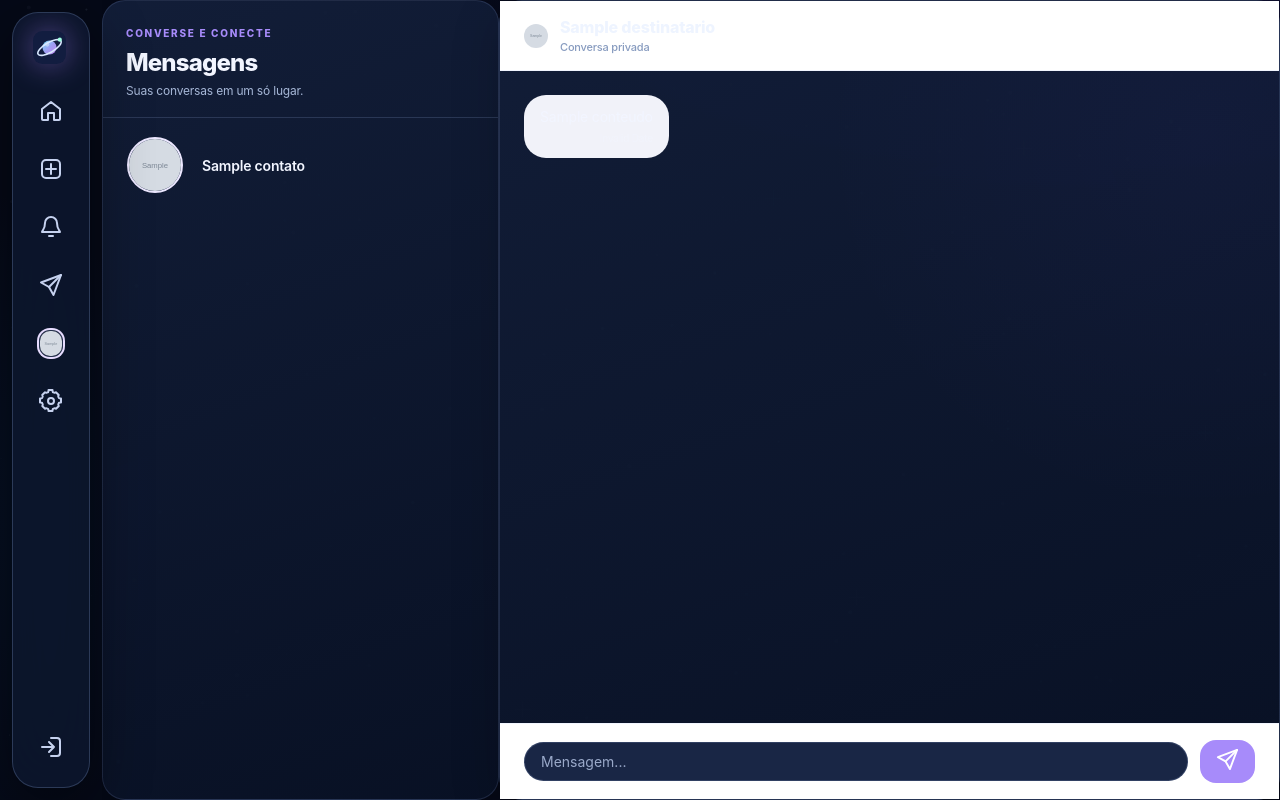
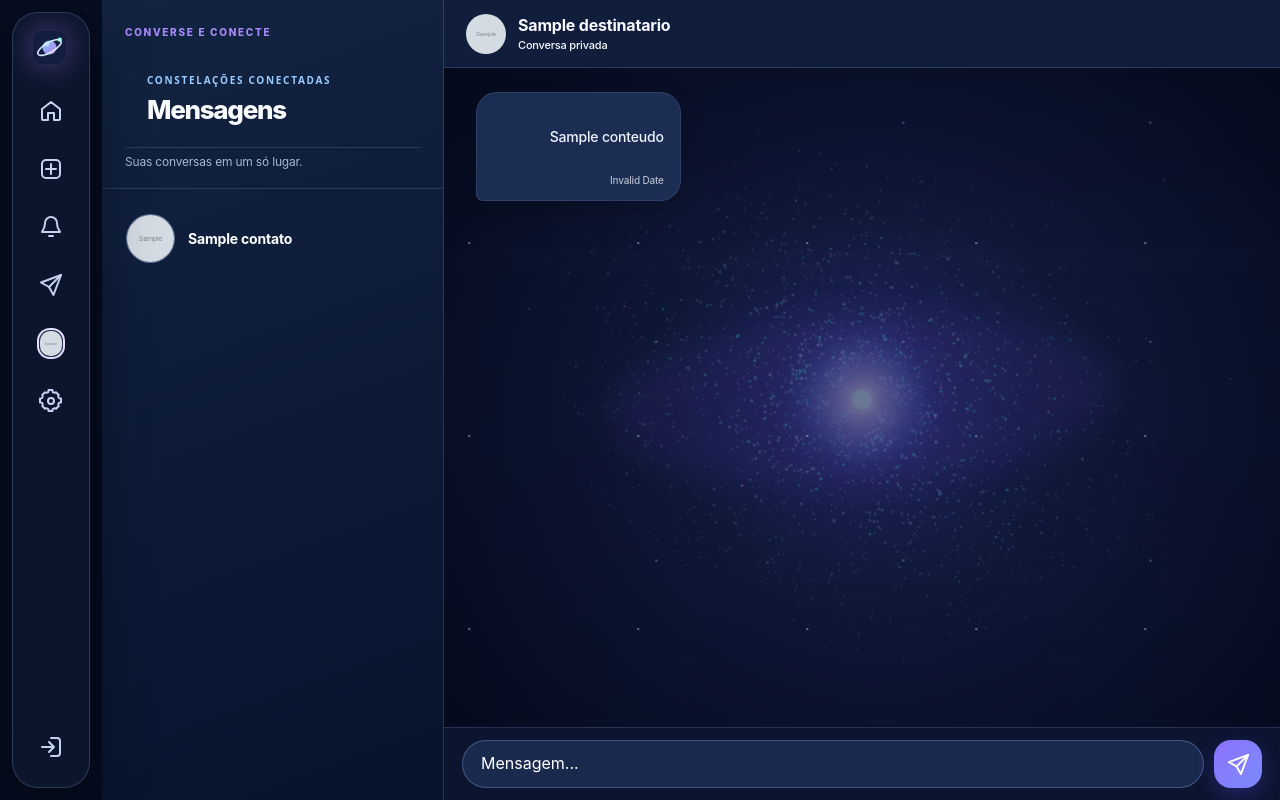
Before and after one commit to Carlin233/EchoNet, a Node project: template views/mensagens.ejs in a window 1280 px wide. Run offline with Node 20 templates, Linux system fonts and the light colour scheme; the template is opened without the code that fills it: most values are stand-ins (such as "Sample title", 1, 10 or a date in 2020); grey boxes marked "Sample" are stand-in pictures; some libraries are stand-ins or nearby versions.

Commit message:
Corrigir partes brancas das mensagens no Nosverso

```diff
--- /dev/null
+++ b/public/css/nosverso-chat-reparado.css
@@ -0,0 +1,402 @@
+/* NÓSVERSO SINAIS — correção visual isolada em /mensagens.
+   Não altera as rotas, o envio de mensagens, o CSRF ou o banco.
+   Carregado por último para neutralizar conflitos entre temas antigos. */
+:root {
+  --nv-chat-deep: #060d21;
+  --nv-chat-panel: #0c1733;
+  --nv-chat-panel2: #142747;
+  --nv-chat-line: rgba(168, 194, 253, .17);
+  --nv-chat-text: #f3f7ff;
+  --nv-chat-muted: #aebddd;
+  --nv-chat-aura: #8d80fa;
+}
+html body.chat-layout {
+  color: var(--nv-chat-text) !important;
+  background: #060d21 !important;
+  height: 100vh !important;
+  height: 100dvh !important;
+  min-height: 0 !important;
+  max-height: 100dvh !important;
+  display: flex !important;
+  flex-direction: row !important;
+  overflow: hidden !important;
+  overscroll-behavior: none;
+}
+html body.chat-layout .app-content {
+  display: flex !important;
+  flex: 1 1 auto !important;
+  min-height: 0 !important;
+  height: 100dvh !important;
+  max-height: 100dvh !important;
+  overflow: hidden !important;
+  padding: 0 !important;
+  border: 0 !important;
+  background: var(--nv-chat-deep) !important;
+}
+/* CONTATOS — cartões escuros e foco visível */
+html body.chat-layout .lista-contatos {
+  flex: 0 0 342px !important;
+  width: 342px !important;
+  height: 100% !important;
+  min-height: 0 !important;
+  min-width: 0 !important;
+  max-width: 42vw;
+  display: flex !important;
+  flex-direction: column !important;
+  background: linear-gradient(160deg, #132443f5, #08142df8) !important;
+  border: 0 !important;
+  border-right: 1px solid var(--nv-chat-line) !important;
+  border-radius: 0 !important;
+  box-shadow: none !important;
+  overflow: hidden !important;
+}
+html body.chat-layout .lista-contatos h3 {
+  margin: 0 !important;
+  padding: 26px 22px 22px !important;
+  font-size: 26px !important;
+  color: #f9fbff !important;
+  border-bottom: 1px solid var(--nv-chat-line) !important;
+  letter-spacing: -.05em;
+}
+html body.chat-layout .lista-contatos h3::before {
+  content: 'CONSTELAÇÕES CONECTADAS';
+  display: block;
+  font: 800 10px/1.5 system-ui,sans-serif;
+  letter-spacing: .17em;
+  color: #9acbff;
+  margin-bottom: 6px;
+}
+html body.chat-layout .lista-contatos ul {
+  flex: 1 1 auto;
+  min-height: 0;
+  overflow-y: auto;
+  padding: 12px 10px 24px !important;
+  list-style: none;
+}
+html body.chat-layout .lista-contatos li { margin: 0 0 7px !important; }
+html body.chat-layout .lista-contatos a {
+  display: flex !important;
+  align-items: center !important;
+  gap: 13px !important;
+  padding: 12px 13px !important;
+  border: 1px solid transparent !important;
+  border-radius: 17px !important;
+  background: transparent !important;
+  color: var(--nv-chat-text) !important;
+  text-decoration: none !important;
+  box-shadow: none !important;
+  transition: background .2s ease,border-color .2s ease !important;
+}
+html body.chat-layout .lista-contatos a:is(:hover,:focus-visible),
+html body.chat-layout .lista-contatos a.active {
+  background: linear-gradient(110deg,rgba(105,99,226,.27),rgba(52,139,205,.13)) !important;
+  border-color: rgba(159,171,255,.35) !important;
+}
+html body.chat-layout .lista-contatos a img {
+  flex: 0 0 49px !important;
+  height: 49px !important;
+  width: 49px !important;
+  max-width: 49px !important;
+  margin: 0 !important;
+  border-radius: 50% !important;
+  border: 1px solid rgba(181,194,255,.4) !important;
+  background: #263b59 !important;
+  object-fit: cover !important;
+}
+html body.chat-layout .lista-contatos .nome {color:#fff!important;font-size:14px!important;font-weight:750!important;}
+html body.chat-layout .lista-contatos .preview {color:var(--nv-chat-muted)!important;font-size:12px!important;}
+/* CONVERSA — fundo galáctico atrás do conteúdo, sem interceptar cliques */
+html body.chat-layout .mensagem-container {
+  isolation: isolate;
+  position: relative !important;
+  display: flex !important;
+  flex: 1 1 auto !important;
+  flex-direction: column !important;
+  min-width: 0 !important;
+  min-height: 0 !important;
+  height: 100% !important;
+  max-height: 100% !important;
+  border: 0 !important;
+  border-radius: 0 !important;
+  overflow: hidden !important;
+  box-shadow: none !important;
+  background: radial-gradient(ellipse at 52% 52%,#182149 0%,#080f26 72%,#040918 100%) !important;
+  color: var(--nv-chat-text) !important;
+}
+html body.chat-layout .mensagem-container::before {
+  content: '';
+  position: absolute;
+  inset: -32% -15%;
+  z-index: 0;
+  pointer-events: none;
+  background: url('/img/nosverso-chat/galaxia-chat.svg') center / min(90vh, 950px) auto no-repeat;
+  opacity: .46;
+  filter: saturate(1.35);
+  transform-origin: 50% 50%;
+  animation: nvchatGalaxyDrift 115s linear infinite;
+}
+html body.chat-layout .mensagem-container::after {
+  content: '';
+  position: absolute;
+  inset: 0;
+  z-index: 0;
+  pointer-events: none;
+  background:
+   radial-gradient(circle at 15% 26%,rgba(210,227,255,.6) 1px,transparent 1.4px),
+   radial-gradient(circle at 86% 56%,rgba(162,181,255,.42) 1px,transparent 1.6px),
+   linear-gradient(180deg,rgba(5,10,27,.32),transparent 32%,rgba(5,10,27,.22));
+  background-size: 169px 193px,247px 219px,auto;
+  opacity:.63;
+}
+@keyframes nvchatGalaxyDrift { from {transform:rotate(0deg) scale(1)} to {transform:rotate(360deg) scale(1)} }
+html body.chat-layout .mensagem-container > * {position:relative;z-index:1;}
+html body.chat-layout .mensagem-topo {
+  min-height: 68px !important;
+  padding: 13px 22px !important;
+  background: rgba(12,24,51,.93) !important;
+  border: 0 !important;
+  border-bottom: 1px solid var(--nv-chat-line) !important;
+  color:#f5f7ff!important;
+  border-radius: 0 !important;
+  box-shadow: none !important;
+  font-size: 16px !important;
+  display: flex !important;
+  align-items: center;
+  gap: 12px;
+}
+html body.chat-layout .mensagem-topo img {height:40px!important;width:40px!important;border-radius:50%!important;object-fit:cover!important;}
+html body.chat-layout .mensagem-topo span {color:#f5f7ff!important;font-weight:750!important;}
+html body.chat-layout .chat-box {
+  display: flex !important;
+  flex: 1 1 auto !important;
+  flex-direction: column !important;
+  gap: 11px !important;
+  min-height: 0 !important;
+  overflow-y: auto !important;
+  overflow-x: hidden !important;
+  padding: 24px clamp(14px,3vw,32px) 30px !important;
+  background: transparent !important;
+  border: 0 !important;
+  color: var(--nv-chat-text) !important;
+  box-shadow: none !important;
+  overscroll-behavior-y: contain;
+  -webkit-overflow-scrolling: touch;
+}
+html body.chat-layout .chat-box .msg {
+  position: relative !important;
+  display: block !important;
+  max-width: min(74%, 540px) !important;
+  width: fit-content !important;
+  min-width: 0 !important;
+  min-height: 0 !important;
+  margin: 0 !important;
+  padding: 12px 16px !important;
+  border: 1px solid rgba(185,199,255,.13) !important;
+  border-radius: 21px !important;
+  font-size: 14px !important;
+  line-height: 1.5 !important;
+  font-weight: 450 !important;
+  overflow-wrap: anywhere;
+  white-space: pre-wrap;
+  box-shadow: 0 8px 26px rgba(0,0,0,.18) !important;
+}
+html body.chat-layout .chat-box .msg.eu {
+  align-self: flex-end !important;
+  color:#fff!important;
+  background:linear-gradient(125deg,#7060d8,#4d63b2) !important;
+  border-bottom-right-radius: 7px !important;
+}
+html body.chat-layout .chat-box .msg.outro {
+  align-self: flex-start !important;
+  color:#edf5ff!important;
+  background:rgba(27,47,85,.93) !important;
+  border-bottom-left-radius: 7px !important;
+}
+html body.chat-layout .chat-box .msg::after {content:attr(data-time);display:block;text-align:right;margin-top:5px;font-size:10px;color:inherit;opacity:.7;}
+html body.chat-layout .chat-empty {color:#d4dfff!important;opacity:.9;line-height:1.7;text-align:center;}
+html body.chat-layout .form-mensagem {
+  position: relative !important;
+  display: flex !important;
+  align-items: center !important;
+  gap: 10px !important;
+  padding: 12px 18px calc(12px + env(safe-area-inset-bottom,0px)) !important;
+  border: 0 !important;
+  border-top: 1px solid var(--nv-chat-line) !important;
+  border-radius: 0 !important;
+  background:rgba(9,20,43,.96) !important;
+  box-shadow: none !important;
+  min-height: 68px;
+  flex: 0 0 auto;
+}
+html body.chat-layout .form-mensagem input[name="conteudo"] {
+  flex: 1 1 auto !important;
+  min-width: 0 !important;
+  width: 100% !important;
+  min-height: 48px !important;
+  padding: 12px 18px !important;
+  font-size: 16px !important; /* evita zoom automático no iPhone */
+  line-height: 1.2 !important;
+  border: 1px solid rgba(168,190,250,.3) !important;
+  border-radius: 999px !important;
+  background:rgba(26,42,78,.96) !important;
+  color:#fff!important;
+  outline:none;
+}
+html body.chat-layout .form-mensagem input[name="conteudo"]:focus {border-color:#9ca7ff!important;box-shadow:0 0 0 3px rgba(140,129,244,.15)!important;}
+html body.chat-layout .form-mensagem input[name="conteudo"]::placeholder {color:#b4c1df!important;opacity:1;}
+html body.chat-layout .form-mensagem button[type="submit"] {
+  flex:0 0 48px !important;
+  height:48px !important;
+  min-width:48px !important;
+  width:48px !important;
+  display:grid!important;
+  place-items:center!important;
+  border:0!important;
+  border-radius:17px!important;
+  background:linear-gradient(135deg,#8c72fe,#7b8bf9)!important;
+  color:#fff!important;
+  box-shadow:0 7px 20px rgba(102,77,245,.28)!important;
+  cursor:pointer!important;
+  padding:0!important;
+}
+html body.chat-layout .form-mensagem button:disabled {opacity:.5;cursor:wait!important;}
+/* Conversas e placeholder */
+html body.chat-layout .mensagem-container-placeholder .chat-box {justify-content:center;}
+html body.chat-layout .mensagem-container-placeholder .chat-empty {margin:auto;}
+@media(min-width:761px) {
+  html body.chat-layout .mensagem-container-placeholder {min-width:0;}
+}
+/* MOBILE: o viewport do teclado define a altura; só a lista de mensagens rola. */
+@media(max-width:760px) {
+  html body.chat-layout {flex-direction:column!important;}
+  html body.chat-layout .lista-contatos{width:100%!important;max-width:100%!important;flex:1 1 auto!important;}
+  html body.chat-layout.chat-list .app-content {
+    height:auto!important;max-height:none!important;min-height:0!important;
+    margin:0 0 var(--mobile-nav-height,72px) 0!important;
+    width:100%!important;flex:1 1 auto!important;
+    padding:0!important;
+  }
+  html body.chat-layout.chat-list .mensagem-container {display:none!important;}
+  html body.chat-layout.chat-conversation {
+    position:fixed!important;
+    left:0!important;right:0!important;
+    top:var(--nv-chat-visible-top,0px)!important;
+    width:100%!important;
+    height:var(--nv-chat-visible-height,100dvh)!important;
+    max-height:var(--nv-chat-visible-height,100dvh)!important;
+    min-height:0!important;
+    margin:0!important;
+    padding:0!important;
+    overflow:hidden!important;
+  }
+  html body.chat-layout.chat-conversation .sidebar {display:none!important;}
+  html body.chat-layout.chat-conversation .mobile-header,
+  html body.chat-layout.chat-conversation .mobile-header-chat {
+    flex:0 0 auto!important;
+    position:relative!important;
+    top:auto!important;
+    min-height:56px!important;
+    padding-top:env(safe-area-inset-top,0px)!important;
+    border:0!important;
+    border-bottom:1px solid var(--nv-chat-line)!important;
+    background:rgba(10,20,43,.96)!important;
+    color:#fff!important;
+    z-index:3!important;
+  }
+  html body.chat-layout.chat-conversation .mobile-header * {color:#f4f7ff!important;}
+  html body.chat-layout.chat-conversation .app-content {
+    flex:1 1 auto!important;
+    display:flex!important;
+    margin:0!important;
+    padding:0!important;
+    min-width:0!important;
+    width:100%!important;
+    height:auto!important;
+    max-height:none!important;
+    min-height:0!important;
+    overflow:hidden!important;
+  }
+  html body.chat-layout.chat-conversation .lista-contatos{display:none!important;}
+  html body.chat-layout.chat-conversation .mensagem-container{
+    width:100%!important;min-width:0!important;
+    height:100%!important;min-height:0!important;max-height:100%!important;
+    flex:1 1 auto!important;
+    border:0!important;
+  }
+  html body.chat-layout.chat-conversation .mensagem-topo-desktop{display:none!important;}
+  html body.chat-layout.chat-conversation .chat-box{padding:16px 12px 20px!important;flex:1 1 auto!important;min-height:0!important;}
+  html body.chat-layout.chat-conversation .chat-box .msg{max-width:87%!important;}
+  html body.chat-layout.chat-conversation .form-mensagem{
+    min-height:0!important;
+    padding:10px 12px calc(10px + env(safe-area-inset-bottom,0px))!important;
+    flex-shrink:0!important;
+  }
+  html body.chat-layout.chat-conversation .form-mensagem input[name="conteudo"]{height:47px!important;min-height:47px!important;}
+  html body.chat-layout.chat-conversation .form-mensagem button[type="submit"]{height:47px!important;width:47px!important;min-width:47px!important;flex-basis:47px!important;}
+  html body.chat-layout .mensagem-container::before {inset:-20% -30%;background-size:125vw auto;opacity:.32;}
+}
+@media (prefers-reduced-motion: reduce) {
+ html body.chat-layout .mensagem-container::before{animation:none!important;}
+ html body.chat-layout .lista-contatos a{transition:none!important;}
+ html body.chat-layout .chat-box{scroll-behavior:auto!important;}
+}
+/* Especificidade maior do que os estilos Orbital/Neo antigos. */
+html.cosmos-active body.chat-layout .app-content,
+html.nv-space body.chat-layout .app-content {
+  display:flex!important;flex:1 1 auto!important;min-height:0!important;
+  height:100dvh!important;max-height:100dvh!important;
+  padding:0!important;overflow:hidden!important;
+}
+@media(max-width:760px) {
+ html.cosmos-active body.chat-layout.chat-list .app-content,
+ html.nv-space body.chat-layout.chat-list .app-content {
+    margin:0 0 var(--mobile-nav-height,72px) 0!important;
+    height:auto!important;max-height:none!important;padding:0!important;
+ }
+ html.cosmos-active body.chat-layout.chat-conversation .app-content,
+ html.nv-space body.chat-layout.chat-conversation .app-content {
+    height:auto!important;max-height:none!important;
+    margin:0!important;padding:0!important;width:100%!important;
+    flex:1 1 auto!important;min-height:0!important;
+ }
+}
+
+/* CORREÇÃO 2 — componentes que antes apareciam brancos. Mantido no fim da folha
+   para superar estilos antigos sem modificar scripts, eventos ou marcação. */
+html body.chat-layout .mensagem-topo,
+html body.chat-layout .mensagem-topo-desktop,
+html body.chat-layout .mobile-header-chat {
+  background-color: #101d3b !important; color: #f7f9ff !important;
+  border-color: rgba(173,195,251,.18) !important;
+}
+html body.chat-layout .mensagem-topo :is(span,strong,b,small),
+html body.chat-layout .mobile-header-chat :is(span,strong,b,small) {
+  color: #f7f9ff !important; -webkit-text-fill-color: #f7f9ff !important;
+}
+html body.chat-layout .lista-contatos a.active,
+html body.chat-layout .lista-contatos a.active:hover {
+  background: linear-gradient(120deg,rgba(101,98,218,.36),rgba(41,99,156,.26)) !important;
+  color: #fff !important;
+}
+html body.chat-layout .lista-contatos a.active :is(.nome,.preview) {
+  color: #f6f8ff !important; -webkit-text-fill-color: #f6f8ff !important;
+}
+html body.chat-layout .chat-box > .msg,
+html body.chat-layout .chat-box > .msg.outro {
+  background: rgba(28,47,85,.97) !important;
+  color: #eff5ff !important; -webkit-text-fill-color: #eff5ff !important;
+}
+html body.chat-layout .chat-box > .msg.eu {
+  background: linear-gradient(122deg,#7262dc,#516ac4) !important;
+  color: #fff !important; -webkit-text-fill-color: #fff !important;
+}
+html body.chat-layout .form-mensagem { background-color:#0b1530 !important; }
+html body.chat-layout .form-mensagem input[name="conteudo"] {
+  background-color:#1a2a4e !important; color:#fff !important;
+  -webkit-text-fill-color:#fff !important;
+}
+/* Garantir que o fundo escuro nunca seja substituído por branco em telas pequenas. */
+@media(max-width:760px) {
+ html body.chat-layout.chat-conversation .mensagem-container,
+ html body.chat-layout.chat-conversation .app-content {background-color:#080e25 !important;}
+}
--- a/views/mensagens.ejs
+++ b/views/mensagens.ejs
@@ -41,8 +41,8 @@
   <link rel="apple-touch-icon" href="/img/nosverso-orbital/icon-192.png">
   <!-- NOSVERSO-COSMIC-MOTION:css -->
   <link rel="stylesheet" href="/css/nosverso-cosmic-motion.css?v=20261122-2">
-  <!-- NV-CHAT-FIX:css -->
-  <link rel="stylesheet" href="/css/nosverso-chat-reparado.css?v=20261122-1">
+  <!-- NOSVERSO-SINAIS-FIX:CSS -->
+  <link rel="stylesheet" href="/css/nosverso-chat-reparado.css?v=20261122-2">
 </head>
 <body class="app-layout chat-layout <%= destinatario ? 'chat-conversation' : 'chat-list' %>">
   <%- include('partials/sidebar') %>
@@ -141,7 +141,7 @@
   <script src="/js/nosverso-orbital.js?v=20261121-3" defer></script>
   <!-- NOSVERSO-COSMIC-MOTION:js -->
   <script src="/js/nosverso-cosmic-motion.js?v=20261122-2" defer></script>
-  <!-- NV-CHAT-FIX:js -->
-  <script src="/js/nosverso-chat-mobile.js?v=20261122-1" defer></script>
+  <!-- NOSVERSO-SINAIS-FIX:JS -->
+  <script src="/js/nosverso-chat-mobile.js?v=20261122-2" defer></script>
 </body>
 </html>
```
Also changed, not shown: public/img/nosverso-chat/galaxia-chat.svg (added).
